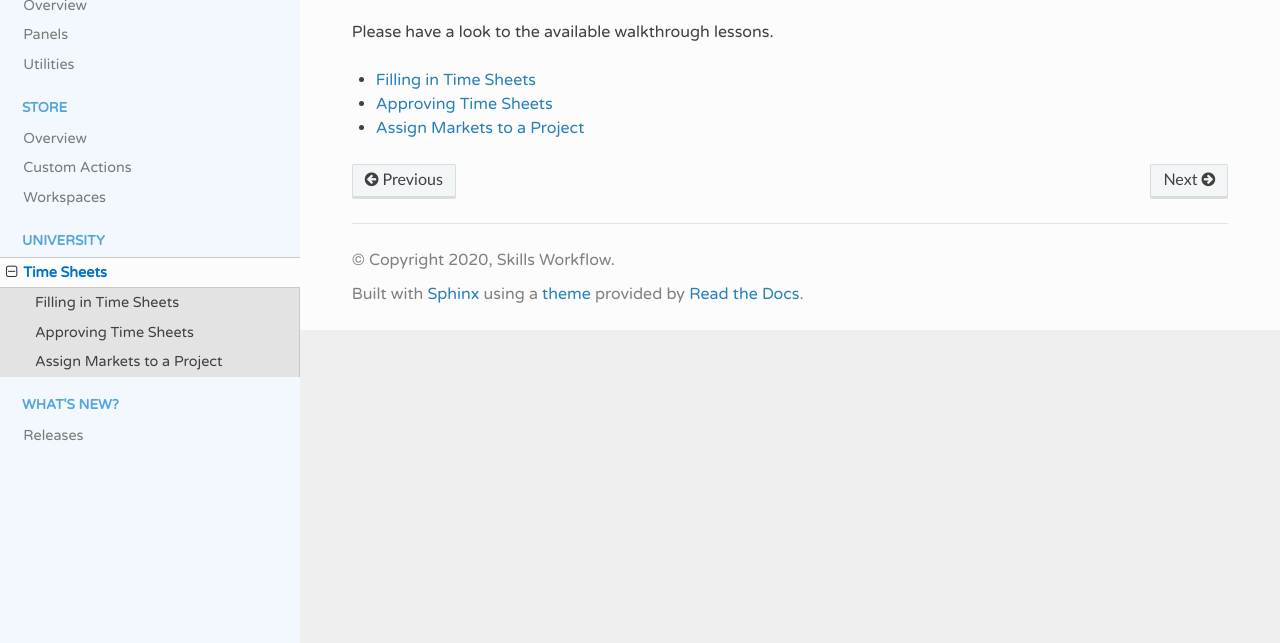
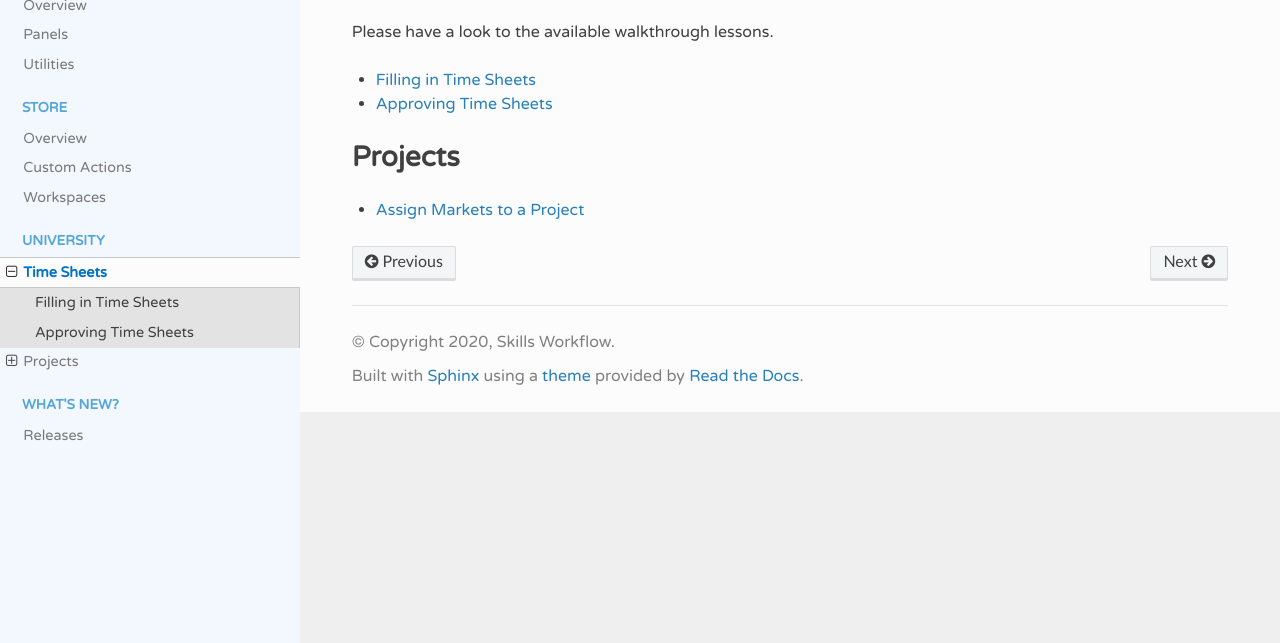
Before and after one commit to ndangeles/Documentation, a Sphinx documentation site: the page built from docs/university/index.rst, in a window 1280 px wide, cut to the strip 257-900 px from the top of the page. Built offline with Sphinx 7.4.7 and the Read the Docs theme 2.0.0, drawn with Linux system fonts in a browser that asks for light colours.

Commit message:
Update index.rst

```diff
--- a/docs/university/index.rst
+++ b/docs/university/index.rst
@@ -9,4 +9,12 @@ Please have a look to the available walkthrough lessons.
    :glob:
 
    timesheets/*/*
+
+
+Projects
+========
+
+.. toctree::
+   :glob:
+
    projects/*/*
```
